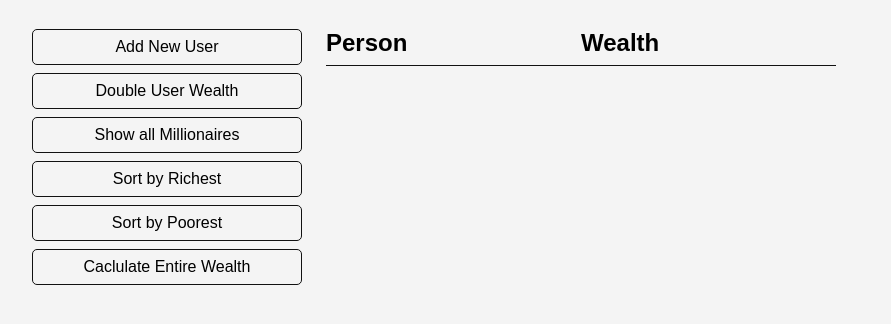
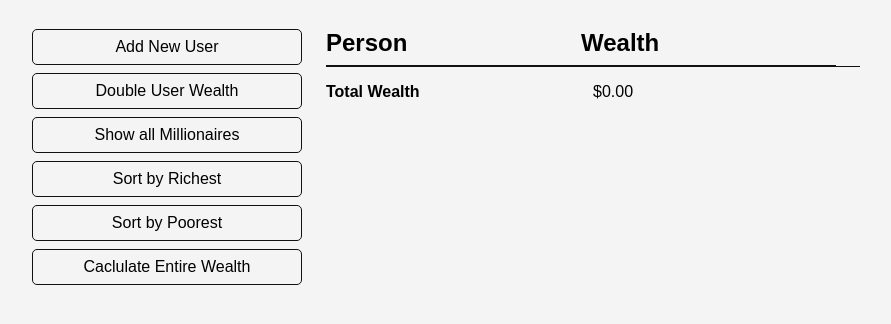
Before and after one commit to bmcbride22/VanillaJS_Array-Method-Project, a plain HTML site: page index.html in a window 1280 px wide. Both pictures are taken after a click on the button "Caclulate Entire Wealth". Shown: the part 72-396 px from the top of the page, without its empty margins (182-1073 px from the left). Drawn offline with Linux system fonts and the light colour scheme; no server answers.

Commit message:
add 'Calculate Total Wealth' button functionality, fix styling

```diff
--- a/script.js
+++ b/script.js
@@ -89,6 +89,20 @@ function showMillionaires() {
   updateDOM(onlyMillionaires);
 }
 
+//Calculate Total Wealth
+
+function calcTotalWealth() {
+  wealthSum = userData.reduce((acc, cur) => acc + cur.wealth, 0);
+
+  const totalWealthElement = document.createElement("div");
+  totalWealthElement.classList.add("total-wealth");
+  totalWealthElement.innerHTML = `
+	<span class="total-label name">Total Wealth</span>
+	<span class="total-amount wealth">${applyCurrencyFormat(wealthSum)}</span>
+	`;
+  main.appendChild(totalWealthElement);
+}
+
 // ====================================================================
 //	Initialize array and poulate with starting user data (names, wealth)
 // ====================================================================
@@ -120,6 +134,9 @@ btn_sortPoorest.addEventListener("click", sortPoorest);
 //Show Millionares Button Functionality
 btn_showMillionaires.addEventListener("click", showMillionaires);
 
+// Calculate Entire Wealth Button Function
+btn_calculateWealth.addEventListener("click", calcTotalWealth);
+
 // ====================================================================
 //
 // ====================================================================
--- a/styles.css
+++ b/styles.css
@@ -54,11 +54,13 @@ main {
 .wealth-title,
 .name,
 .wealth {
+  margin: 0;
   width: 50%;
   text-align: start;
   margin-bottom: 0.5rem;
 }
-.user {
+.user,
+.total-wealth {
   display: flex;
   margin-right: 3em;
 }
@@ -66,3 +68,8 @@ main {
 .name {
   font-weight: 900;
 }
+
+.total-wealth {
+  border-top: 1px solid #111;
+  padding-top: 1rem;
+}
```
